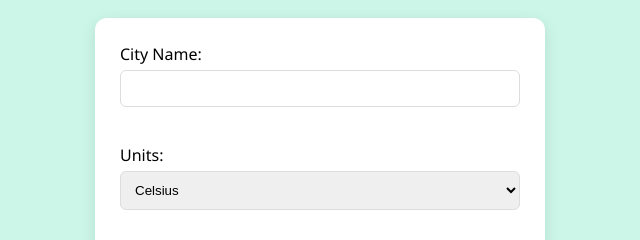
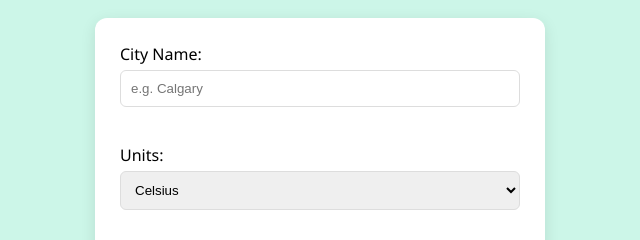
Before and after one commit to hebasajid/assignment-2-4WP3-heba, a website: page app/index.html in a window 1280 px wide. Shown: the part 184-424 px from the top of the page, 320-960 px from the left. Drawn offline with Linux system fonts and the light colour scheme.

Commit message:
placeholder to city input text added

```diff
--- a/app/index.html
+++ b/app/index.html
@@ -15,7 +15,7 @@
    <form id="weatherForm">
   <label>
     City Name:
-    <input type="text" id="city" required pattern="[A-Za-z\s]+"  title="Please enter a valid city name (letters only)" required>
+    <input type="text" id="city" placeholder="e.g. Calgary" pattern="[A-Za-z\s]+"  title="Please enter a valid city name (letters only)" required>
   </label>
 <br>
   <label for="units">
```
